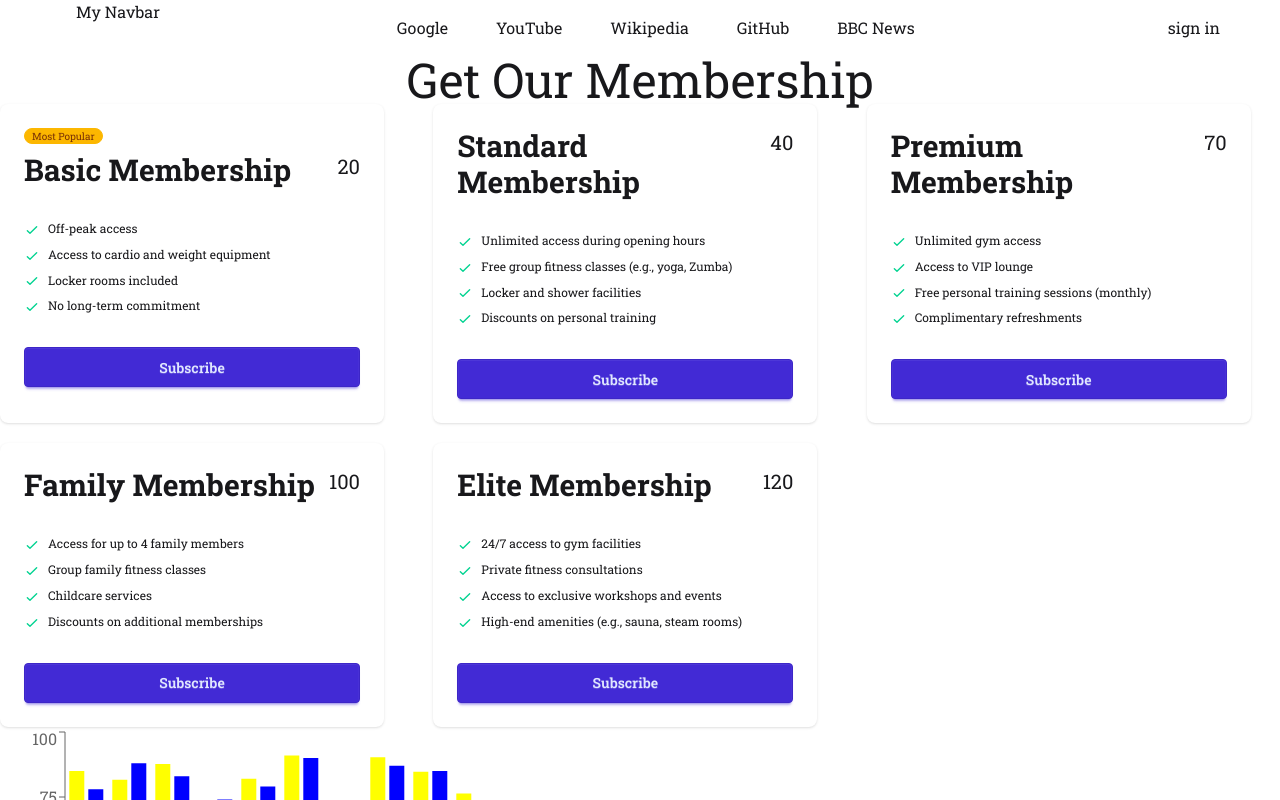
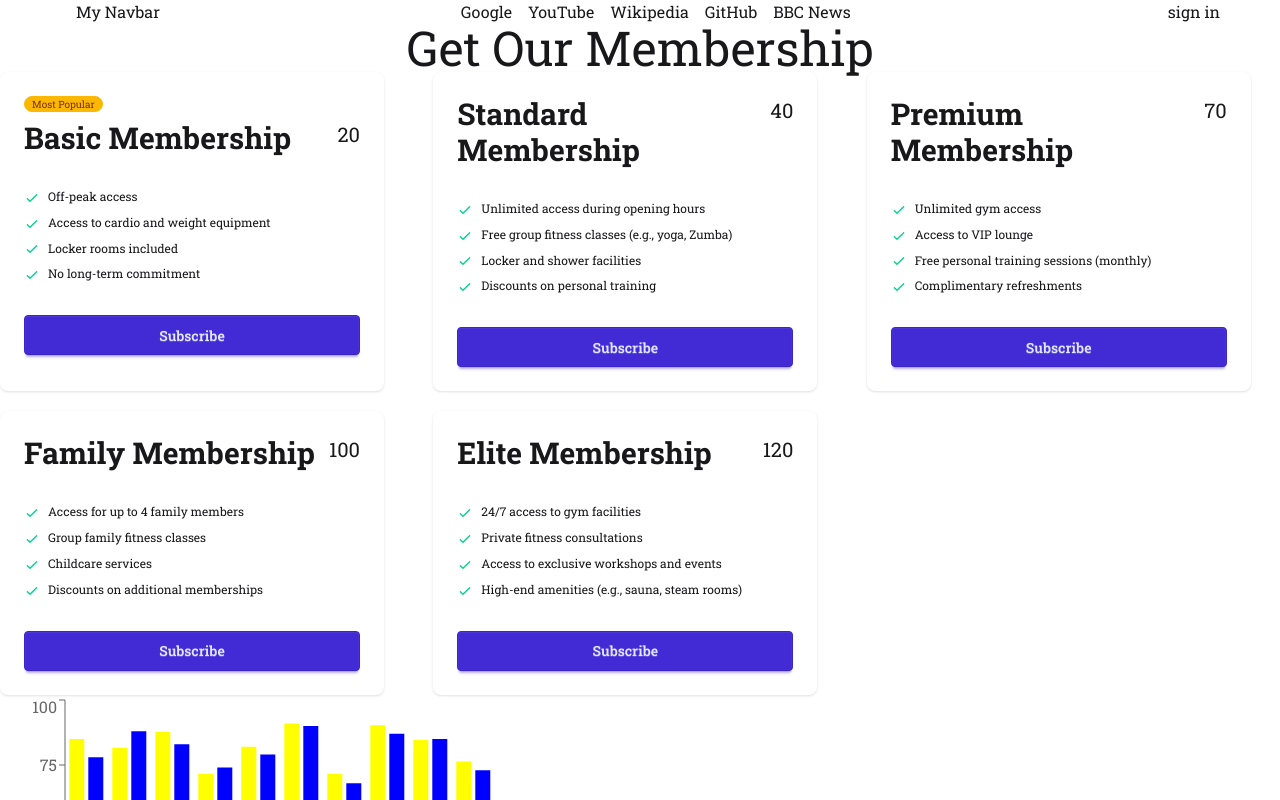
Before and after one commit to rayhanbri/module-44, a React (Vite) app: page / in a window 1280 px wide. Shown: the top 800 px of the page. Built offline with nearby package versions, Linux system fonts and the light colour scheme.

Commit message:
added something

```diff
--- a/src/components/MarksChart/MarksChart.jsx
+++ b/src/components/MarksChart/MarksChart.jsx
@@ -20,7 +20,7 @@ const MarksChart = ({markPormise}) => {
     student.avg=avg
     return student
   })
-  console.log(marksChartData)
+  // console.log(marksChartData)
   return (
     <div>
       <BarChart width={500} height={300} data={marksChartData}>
--- a/src/components/Navbar/Link.jsx
+++ b/src/components/Navbar/Link.jsx
@@ -2,7 +2,7 @@ import React from 'react';
 
 const Link = ({route}) => {
   return (
-    <li className='p-4 lg:mr-4 hover:bg-amber-950'><a href={route.path}>{route.name} </a></li>
+    <li className='p-4 lg:mr-4 hover:bg-amber-300'><a href={route.path}>{route.name} </a></li>
   );
 };
 
--- a/src/components/Navbar/Navbar.jsx
+++ b/src/components/Navbar/Navbar.jsx
@@ -1,8 +1,11 @@
 import React, { useState } from 'react';
 import Link from './link';
 import { Menu, X } from 'lucide-react';
+// 1.how we can toggle with state
+//2.How to use conditonal class
+//3.what is absolute position
 
-const NavigationData  = [
+const NavigationData = [
   {
     "id": 1,
     "name": "Google",
@@ -33,15 +36,18 @@ const NavigationData  = [
 
 
 const Navbar = () => {
-  const [open,setOpen] = useState(false)
-   const links = NavigationData.map(route =><Link key={route.id} route={route} ></Link>)
+  const [open, setOpen] = useState(false);
+  const links = NavigationData.map(route => <li key={route.id} className='mr-4'>
+    <a href={route.path}>{route.name}</a>
+  </li>)
+
   return (
     <nav className='flex  justify-between mx-15'>
-     <span className='flex' onClick={()=>setOpen(!open)}>
+      <span className='flex' onClick={() => setOpen(!open)}>
         {open ?
           <X className='md:hidden'></X>
           : <Menu className='md:hidden'></Menu>}
-      <ul className={`md:hidden absolute duration-1000 ${open ? "top-8" : '-top-70'}  bg-amber-300`}>
+        <ul className={`md:hidden absolute duration-1000 ${open ? "top-10 h-44" : '-top-70'}  bg-amber-300`}>
           {
             links
           }
--- a/src/components/ResultChart/ResultChart.jsx
+++ b/src/components/ResultChart/ResultChart.jsx
@@ -1,5 +1,8 @@
 import React from 'react';
 import { Line, LineChart, XAxis, YAxis } from 'recharts';
+
+// what is rechart explore it more and more and practice through doucmentation
+//what is axois  wi
 
 const resultData  =[
   {
```
Also changed, not shown: src/App.jsx (+5 -2 lines), text.txt (added). Lines whose indentation alone changed are shown as unchanged.
